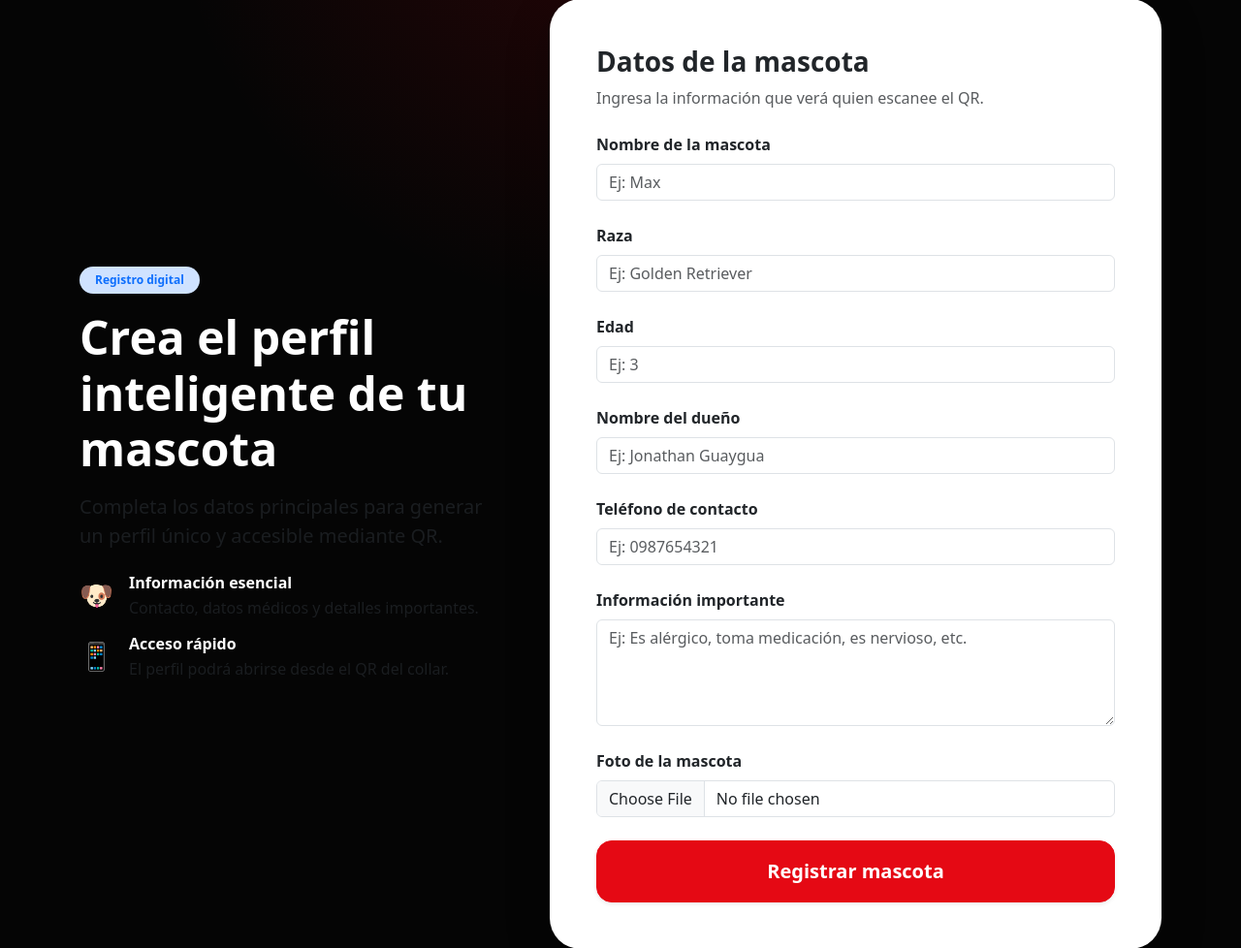
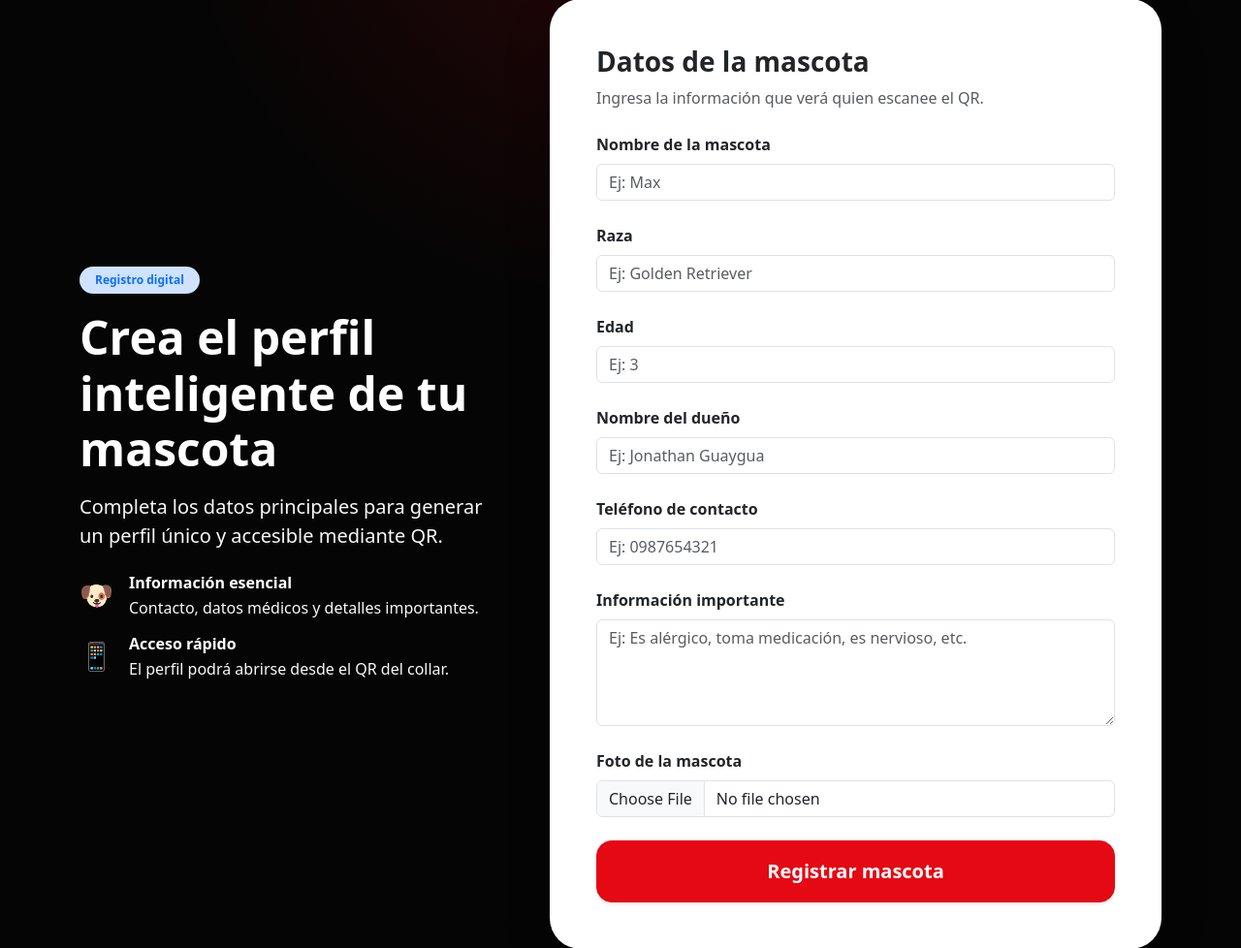
Before and after one commit to parranos10/idmascotas, a Django app: page /registrar/ in a window 1280 px wide. Shown: the part 150-1128 px from the top of the page at 97% size. Run offline with Django 5.2, Linux system fonts and the light colour scheme.

Commit message:
nuevo diesño de productosss

```diff
--- a/templates/registrar_mascota.html
+++ b/templates/registrar_mascota.html
@@ -15,7 +15,7 @@
                     Crea el perfil inteligente de tu mascota
                 </h1>
 
-                <p class="text-muted fs-5">
+                <p class="text-light fs-5">
                     Completa los datos principales para generar un perfil único y accesible mediante QR.
                 </p>
 
@@ -24,7 +24,7 @@
                         <div class="fs-3">🐶</div>
                         <div>
                             <h6 class="fw-bold mb-1">Información esencial</h6>
-                            <p class="text-muted mb-0">Contacto, datos médicos y detalles importantes.</p>
+                            <p class="text-light mb-0">Contacto, datos médicos y detalles importantes.</p>
                         </div>
                     </div>
 
@@ -32,7 +32,7 @@
                         <div class="fs-3">📱</div>
                         <div>
                             <h6 class="fw-bold mb-1">Acceso rápido</h6>
-                            <p class="text-muted mb-0">El perfil podrá abrirse desde el QR del collar.</p>
+                            <p class="text-light mb-0">El perfil podrá abrirse desde el QR del collar.</p>
                         </div>
                     </div>
                 </div>
```
